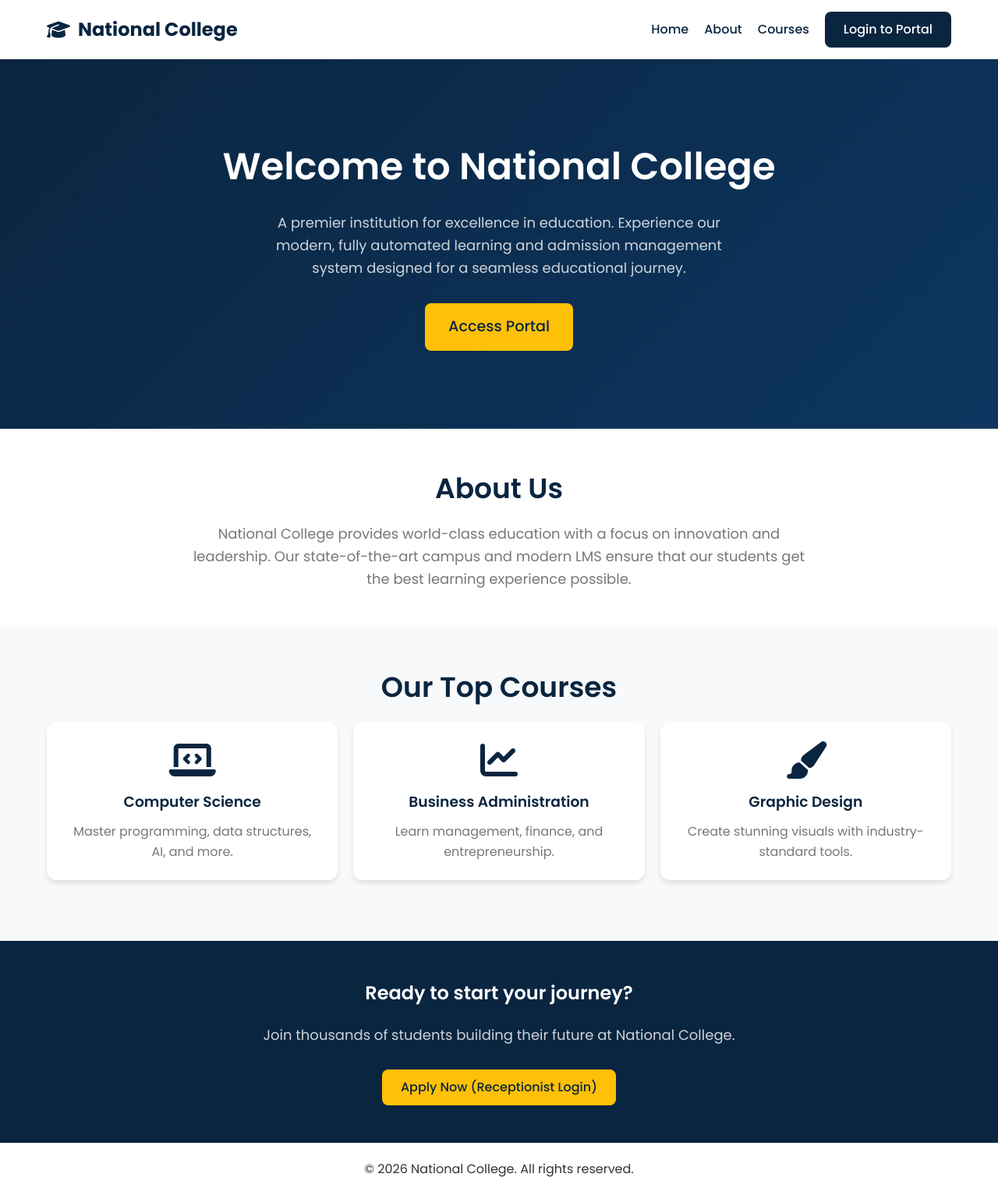
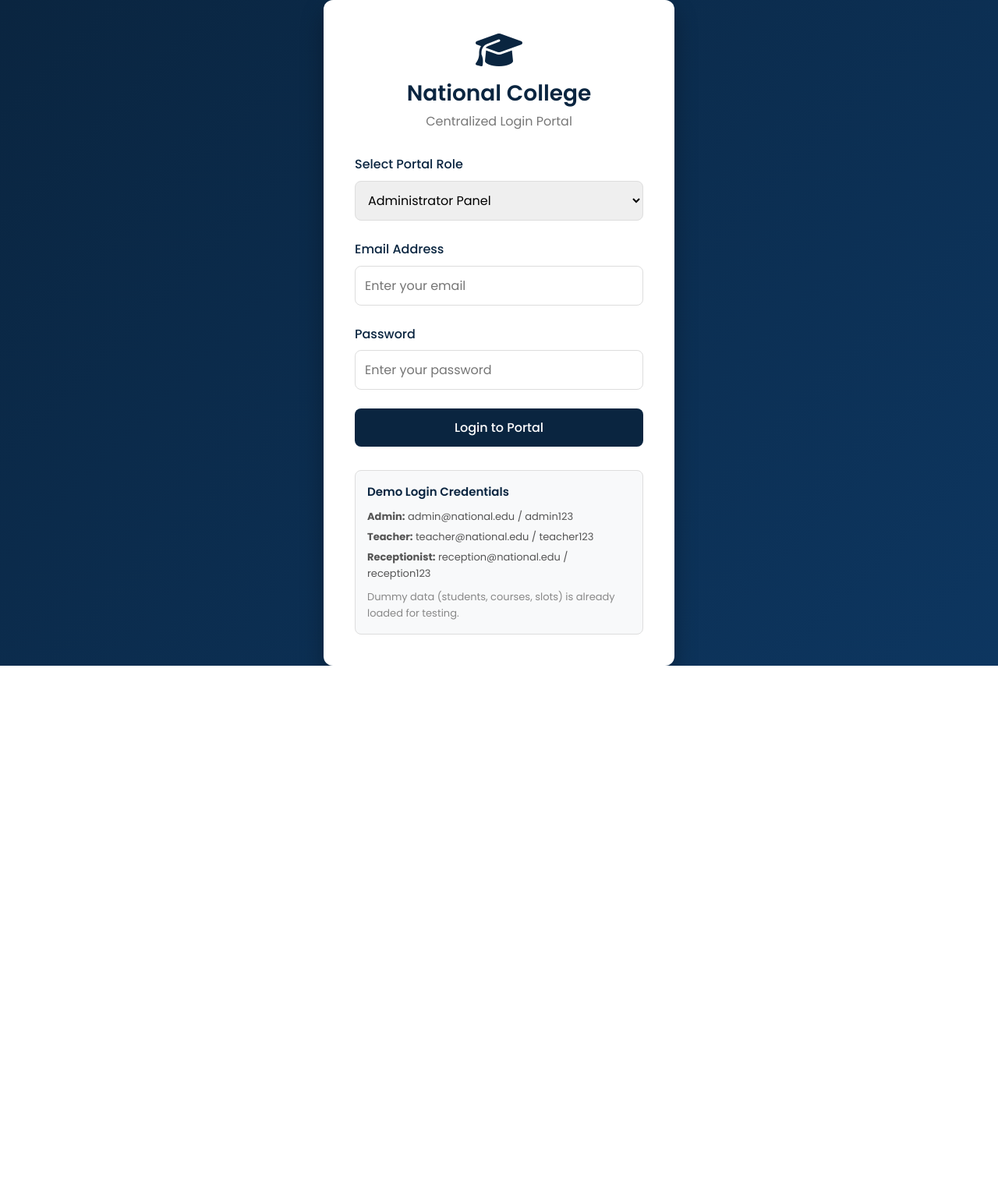
Before and after one commit to aliikram12/National_Project, a PHP site: page / in a window 1280 px wide. Shown: the whole page at 78% size. After the commit the page ends 854 px from the top, so only its background shows below. Run offline with PHP 8.4, Linux system fonts and the light colour scheme.

Commit message:
Refactor login functionality to streamline user authentication and redirect to the main index page

```diff
--- a/index.php
+++ b/index.php
@@ -1,51 +1,151 @@
-<?php include 'includes/header.php'; ?>
+<?php
+require 'config/db.php';
 
-<section class="hero">
-    <div class="container">
-        <h1>Welcome to National College</h1>
-        <p>A premier institution for excellence in education. Experience our modern, fully automated learning and admission management system designed for a seamless educational journey.</p>
-        <a href="login.php" class="btn btn-accent" style="font-size: 1.2rem; padding: 15px 30px;">Access Portal</a>
+if (isLoggedIn()) {
+    redirect($_SESSION['user_role'] . '/index.php');
+}
+
+$error = '';
+
+if ($_SERVER['REQUEST_METHOD'] === 'POST') {
+    if (!verifyCsrfToken($_POST['csrf_token'])) {
+        $error = "Invalid CSRF token.";
+    } else {
+        $email = trim($_POST['email']);
+        $password = $_POST['password'];
+        $role = $_POST['role'];
+
+        // Validate user with specific role
+        $stmt = $pdo->prepare("SELECT * FROM users WHERE email = ? AND role = ?");
+        $stmt->execute([$email, $role]);
+        $user = $stmt->fetch();
+
+        if ($user && password_verify($password, $user['password'])) {
+            $_SESSION['user_id'] = $user['id'];
+            $_SESSION['user_name'] = $user['name'];
+            $_SESSION['user_role'] = $user['role'];
+
+            redirect($user['role'] . '/index.php');
+        } else {
+            $error = "Invalid email, password, or role selected.";
+        }
+    }
+}
+?>
+<!DOCTYPE html>
+<html lang="en">
+<head>
+    <meta charset="UTF-8">
+    <meta name="viewport" content="width=device-width, initial-scale=1.0">
+    <title>National College | Login Portal</title>
+    <link rel="stylesheet" href="assets/css/style.css">
+    <link rel="stylesheet" href="https://cdnjs.cloudflare.com/ajax/libs/font-awesome/6.4.0/css/all.min.css">
+    <style>
+        body {
+            background: linear-gradient(135deg, var(--primary-color), #0d3660);
+            min-height: 100vh;
+            display: flex;
+            align-items: center;
+            justify-content: center;
+        }
+        .login-card {
+            background: var(--white);
+            padding: 40px;
+            border-radius: 12px;
+            box-shadow: 0 15px 30px rgba(0,0,0,0.3);
+            width: 100%;
+            max-width: 450px;
+        }
+        .login-header {
+            text-align: center;
+            margin-bottom: 30px;
+        }
+        .login-header i {
+            font-size: 48px;
+            color: var(--primary-color);
+            margin-bottom: 10px;
+        }
+        .login-header h2 {
+            font-size: 28px;
+            color: var(--primary-color);
+        }
+        .login-header p {
+            color: var(--light-text);
+        }
+
+        /* Demo credentials section */
+        .demo-credentials {
+            background: #f8f9fa;
+            border: 1px solid #ddd;
+            border-radius: 8px;
+            padding: 15px;
+            margin-top: 30px;
+            font-size: 13px;
+        }
+        .demo-credentials h4 {
+            margin-bottom: 10px;
+            color: var(--primary-color);
+            font-size: 15px;
+        }
+        .demo-credentials ul {
+            list-style: none;
+            padding: 0;
+            margin: 0;
+        }
+        .demo-credentials li {
+            margin-bottom: 5px;
+            color: #555;
+        }
+    </style>
+</head>
+<body>
+
+<div class="login-card">
+    <div class="login-header">
+        <i class="fas fa-graduation-cap"></i>
+        <h2>National College</h2>
+        <p>Centralized Login Portal</p>
     </div>
-</section>
 
-<section id="about" class="py-5" style="background: var(--white);">
-    <div class="container">
-        <h2 class="text-center mb-2" style="font-size: 36px;">About Us</h2>
-        <p class="text-center" style="max-width: 800px; margin: 0 auto; color: var(--light-text); font-size: 18px;">
-            National College provides world-class education with a focus on innovation and leadership. Our state-of-the-art campus and modern LMS ensure that our students get the best learning experience possible.
-        </p>
+    <?php if ($error): ?>
+        <div class="alert alert-danger"><?php echo htmlspecialchars($error); ?></div>
+    <?php endif; ?>
+
+    <form method="POST" action="">
+        <?php csrfField(); ?>
+
+        <div class="form-group">
+            <label for="role">Select Portal Role</label>
+            <select name="role" id="role" class="form-control" required>
+                <option value="admin">Administrator Panel</option>
+                <option value="teacher">Teacher Panel</option>
+                <option value="receptionist">Receptionist Panel</option>
+            </select>
+        </div>
+
+        <div class="form-group">
+            <label for="email">Email Address</label>
+            <input type="email" name="email" id="email" class="form-control" required placeholder="Enter your email">
+        </div>
+
+        <div class="form-group">
+            <label for="password">Password</label>
+            <input type="password" name="password" id="password" class="form-control" required placeholder="Enter your password">
+        </div>
+
+        <button type="submit" class="btn btn-primary" style="width: 100%; font-size: 16px; padding: 12px;">Login to Portal</button>
+    </form>
+
+    <div class="demo-credentials">
+        <h4>Demo Login Credentials</h4>
+        <ul>
+            <li><strong>Admin:</strong> admin@national.edu / admin123</li>
+            <li><strong>Teacher:</strong> teacher@national.edu / teacher123</li>
+            <li><strong>Receptionist:</strong> reception@national.edu / reception123</li>
+        </ul>
+        <p style="margin-top: 10px; color: #888;">Dummy data (students, courses, slots) is already loaded for testing.</p>
     </div>
-</section>
+</div>
 
-<section id="courses" class="py-5">
-    <div class="container">
-        <h2 class="text-center mb-2" style="font-size: 36px;">Our Top Courses</h2>
-        <div class="stats-grid mt-2">
-            <div class="card text-center">
-                <i class="fas fa-laptop-code fa-3x" style="color: var(--primary-color); margin-bottom: 15px;"></i>
-                <h3>Computer Science</h3>
-                <p style="color: var(--light-text); margin-top: 10px;">Master programming, data structures, AI, and more.</p>
-            </div>
-            <div class="card text-center">
-                <i class="fas fa-chart-line fa-3x" style="color: var(--primary-color); margin-bottom: 15px;"></i>
-                <h3>Business Administration</h3>
-                <p style="color: var(--light-text); margin-top: 10px;">Learn management, finance, and entrepreneurship.</p>
-            </div>
-            <div class="card text-center">
-                <i class="fas fa-paint-brush fa-3x" style="color: var(--primary-color); margin-bottom: 15px;"></i>
-                <h3>Graphic Design</h3>
-                <p style="color: var(--light-text); margin-top: 10px;">Create stunning visuals with industry-standard tools.</p>
-            </div>
-        </div>
-    </div>
-</section>
-
-<section class="py-5" style="background: var(--primary-color); color: var(--white);">
-    <div class="container text-center">
-        <h2 style="color: var(--white); margin-bottom: 20px;">Ready to start your journey?</h2>
-        <p style="margin-bottom: 30px; font-size: 18px; color: rgba(255,255,255,0.8);">Join thousands of students building their future at National College.</p>
-        <a href="login.php" class="btn btn-accent">Apply Now (Receptionist Login)</a>
-    </div>
-</section>
-
-<?php include 'includes/footer.php'; ?>
+</body>
+</html>
```
Also changed, not shown: login.php (+2 -56 lines).
